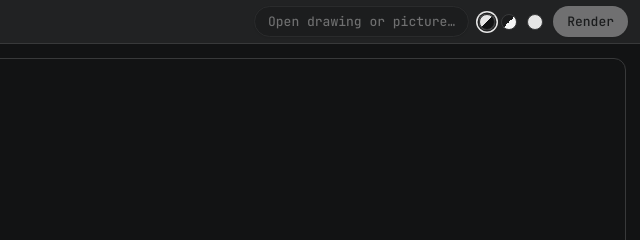
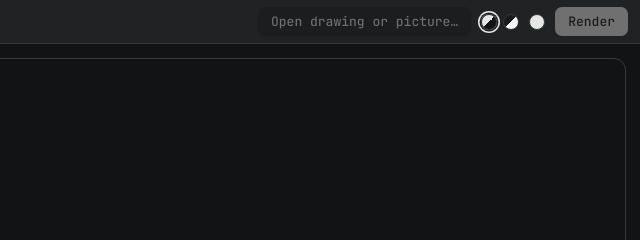
Before and after one commit to latent-9/reasciiary-ascii-art-generator, a website built with Vite: page index.html in a window 1280 px wide. Shown: the top 240 px of the page, 640-1280 px from the left. Built offline with nearby package versions, Linux system fonts and the light colour scheme.

Commit message:
Cut the toolbar's buttons to the picker's block, not a pill
Open and Render wore a fully-rounded pill with a hairline of their own, while the tool picker's segments are a rounded rectangle on the same raised fill and lift. Matching the buttons to that leaves the bar reading as one set of controls rather than pills beside a segmented box. Render keeps the accent fill so the primary action still stands out — one emphasized button among the plain ones, the way a design system draws them.

```diff
--- a/src/styles.css
+++ b/src/styles.css
@@ -190,6 +190,17 @@ button:disabled {
 
 button[hidden] {
   display: none;
+}
+
+/* The toolbar's own actions — Open and Render — take the block the tool
+   picker's segments have rather than a pill: the same rounded rectangle, on
+   the raised fill and soft lift its on-segment already wears, and without the
+   hairline a pill needed to stand off the bar. It leaves the whole toolbar
+   reading as one set of controls instead of two pills beside a segmented box.
+   Render keeps the accent fill so it stays the one action that is the point. */
+.chip {
+  border: none;
+  border-radius: 7px;
 }
 
 /* Both of a scheme's colours at once, split down the middle. One dot could only
```
